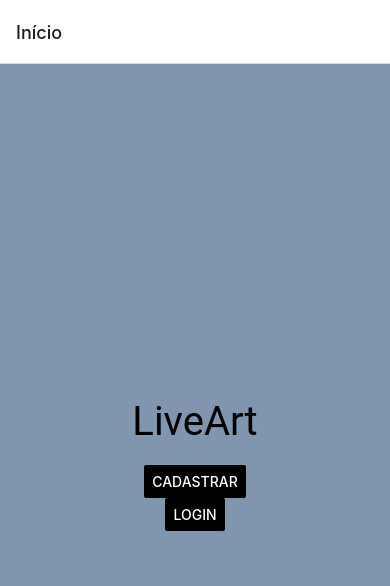
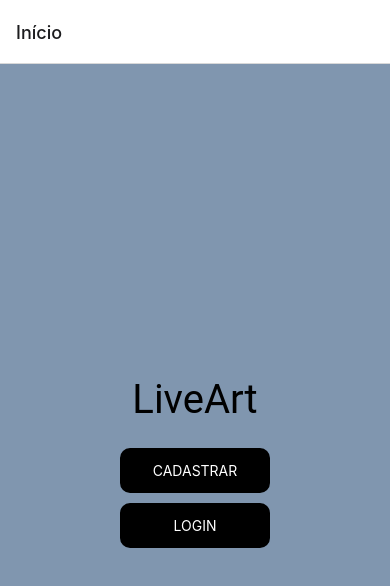
Before and after one commit to mitwsz/PpDM---Emelly-, a React Native app in the folder teste/: screen / in a window 390 px wide. Shown: the top 586 px of the page. Built offline with nearby package versions, Linux system fonts and the light colour scheme.

Commit message:
Style sheet

```diff
--- a/teste/App.js
+++ b/teste/App.js
@@ -1,7 +1,7 @@
 //tipo o require
 import React from "react";
 import { StatusBar } from "expo-status-bar";
-import { StyleSheet, Text, View, Button, TextInput, Alert } from "react-native";
+import { StyleSheet, Text, View, Button, TextInput, Alert, TouchableOpacity } from "react-native";
 import { NavigationContainer, useNavigation } from "@react-navigation/native";
 import { createNativeStackNavigator } from "@react-navigation/native-stack";
 
@@ -11,21 +11,17 @@ function TelaInicial() {
   return (
     <View style={styles.container}>
       <Text style={styles.text}>LiveArt</Text>
-      <Button
-        margin= "40"
-        color= "#000000"
-        title="CADASTRAR"
-        onPress={() => {
+      <TouchableOpacity style={styles.button} onPress={() => {
           navigation.navigate("Cadastro");
-        }}
-      ></Button>
-      <Button
-        color= "#000000"
-        title="LOGIN"
-        onPress={() => {
+        }}>
+        <Text style={{color: "#fff"}}>CADASTRAR</Text>
+
+      </TouchableOpacity>
+      <TouchableOpacity style={styles.button} onPress={() => {
           navigation.navigate("Login");
-        }}
-      ></Button>
+        }}>
+        <Text style={{color: "#fff"}}>LOGIN</Text>
+      </TouchableOpacity>
       <StatusBar style="auto" />
       <Text>{text}</Text>
     </View>
@@ -56,13 +52,11 @@ function TelaCadastro() {
         secureTextEntry={true}
         style={styles.input}
       />
-      <Button
-        color= "#000000"
-        title="CADASTRAR"
-        onPress={() => {
+      <TouchableOpacity style={styles.button} onPress={() => {
           navigation.navigate("Login");
-        }}
-      ></Button>
+        }}>
+        <Text style={{color: "#fff"}}>CADASTRAR</Text>
+      </TouchableOpacity>
       <StatusBar style="auto" />
     </View>
   );
@@ -86,20 +80,18 @@ function TelaLogin() {
         secureTextEntry={true}
         style={styles.input}
       />
-      <Button
-        color= "#000000"
-        title="ESQUECI A SENHA"
-        onPress={() => {
+      <TouchableOpacity style={styles.button} onPress={() => {
+          navigation.navigate("Começo");
+        }}>
+        <Text style={{color: "#fff"}}>ENTRAR</Text>
+
+      </TouchableOpacity>
+      <TouchableOpacity style={styles.button} onPress={() => {
           navigation.navigate("Recuperar senha");
-        }}
-      ></Button>
-      <Button
-        color= "#000000"
-        title="ENTRAR"
-        onPress={() => {
-          navigation.navigate("Começo");
-        }}
-      ></Button>
+        }}>
+        <Text style={{color: "#fff"}}>ESQUECI A SENHA</Text>
+
+      </TouchableOpacity>
       <StatusBar style="auto" />
     </View>
   );
@@ -120,13 +112,12 @@ function RecuperarSenha() {
         onChangeText={onChangeText}
         value={text}
       />
-      <Button
-        color= "#000000"
-        title="ENVIAR"
-        onPress={() => {
+      <TouchableOpacity style={styles.button} onPress={() => {
           navigation.navigate("Começo");
-        }}
-      ></Button>
+        }}>
+        <Text style={{color: "#fff"}}>ENVIAR</Text>
+
+      </TouchableOpacity>
       <StatusBar style="auto" />
     </View>
   );
@@ -137,14 +128,12 @@ function TelaInicioApp() {
   return (
     <View style={styles.container}>
       <Text style={styles.text}>Tela de início do app</Text>
+      <TouchableOpacity style={styles.button} onPress={() => {
+          navigation.navigate("Obras");
+        }}>
+        <Text style={{color: "#fff"}}>OBRAS</Text>
 
-      <Button
-        color= "#000000"
-        title="OBRAS"
-        onPress={() => {
-          navigation.navigate("Obras");
-        }}
-      ></Button>
+      </TouchableOpacity>
       <StatusBar style="auto" />
     </View>
   );
@@ -155,14 +144,12 @@ function TelaObras() {
   return (
     <View style={styles.container}>
       <Text style={styles.text}>Aqui tá as obras dos artistas</Text>
+      <TouchableOpacity style={styles.button} onPress={() => {
+          navigation.navigate("Artista");
+        }}>
+        <Text style={{color: "#fff"}}>ARTISTA</Text>
 
-      <Button
-        color= "#000000"
-        title="ARTISTA"
-        onPress={() => {
-          navigation.navigate("Artista");
-        }}
-      ></Button>
+      </TouchableOpacity>
       <StatusBar style="auto" />
     </View>
   );
@@ -173,14 +160,12 @@ function TelaArtista() {
   return (
     <View style={styles.container}>
       <Text style={styles.text}>Aqui tá a pintura e o artista</Text>
+      <TouchableOpacity style={styles.button} onPress={() => {
+          navigation.navigate("Perfil");
+        }}>
+        <Text style={{color: "#fff"}}>PERFIL</Text>
 
-      <Button
-        color= "#000000"
-        title="PERFIL"
-        onPress={() => {
-          navigation.navigate("Perfil");
-        }}
-      ></Button>
+      </TouchableOpacity>
       <StatusBar style="auto" />
     </View>
   );
@@ -191,14 +176,12 @@ function TelaPerfil() {
   return (
     <View style={styles.container}>
       <Text style={styles.text}>Aqui fica o perfil do usuário</Text>
+      <TouchableOpacity style={styles.button} onPress={() => {
+          navigation.navigate("Início");
+        }}>
+        <Text style={{color: "#fff"}}>VOLTAR</Text>
 
-      <Button
-        color= "#000000"
-        title="VOLTAR"
-        onPress={() => {
-          navigation.navigate("Início");
-        }}
-      ></Button>
+      </TouchableOpacity>
       <StatusBar style="auto" />
     </View>
   );
@@ -234,6 +217,20 @@ const styles = StyleSheet.create({
     fontSize: 40,
     marginVertical: 20,
   },
+  button: {
+    justifyContent: 'center',
+    alignItems: 'center',
+    margin: 5,
+    borderWidth: 8,
+    backgroundColor: '#000000',
+    color: 'white',
+    textAlign: 'center',
+    fontSize: 30,
+    height: 45,
+    width: 150,
+    borderRadius: 10
+
+  },
   input: {
     height: 40,
     margin: 15,
```
